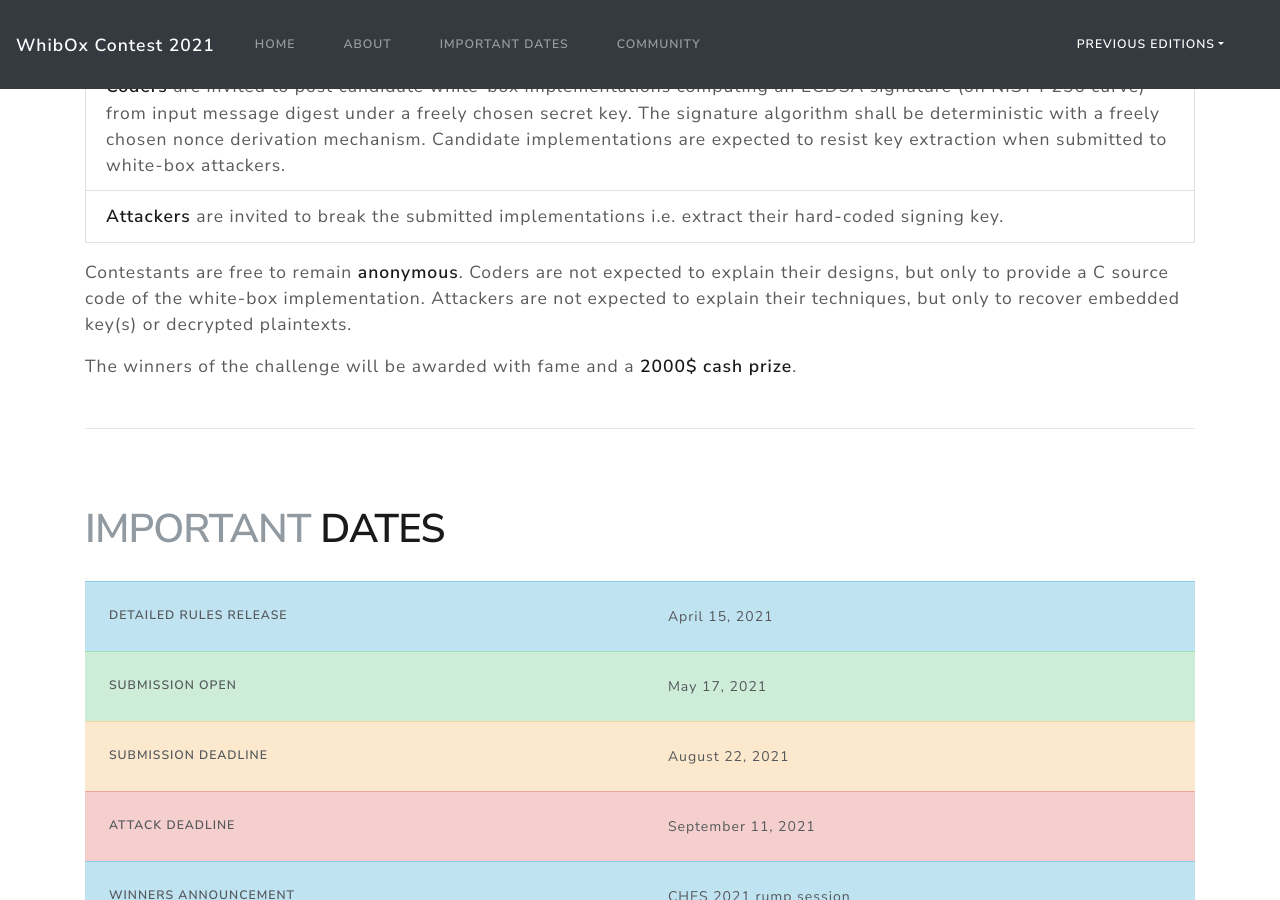
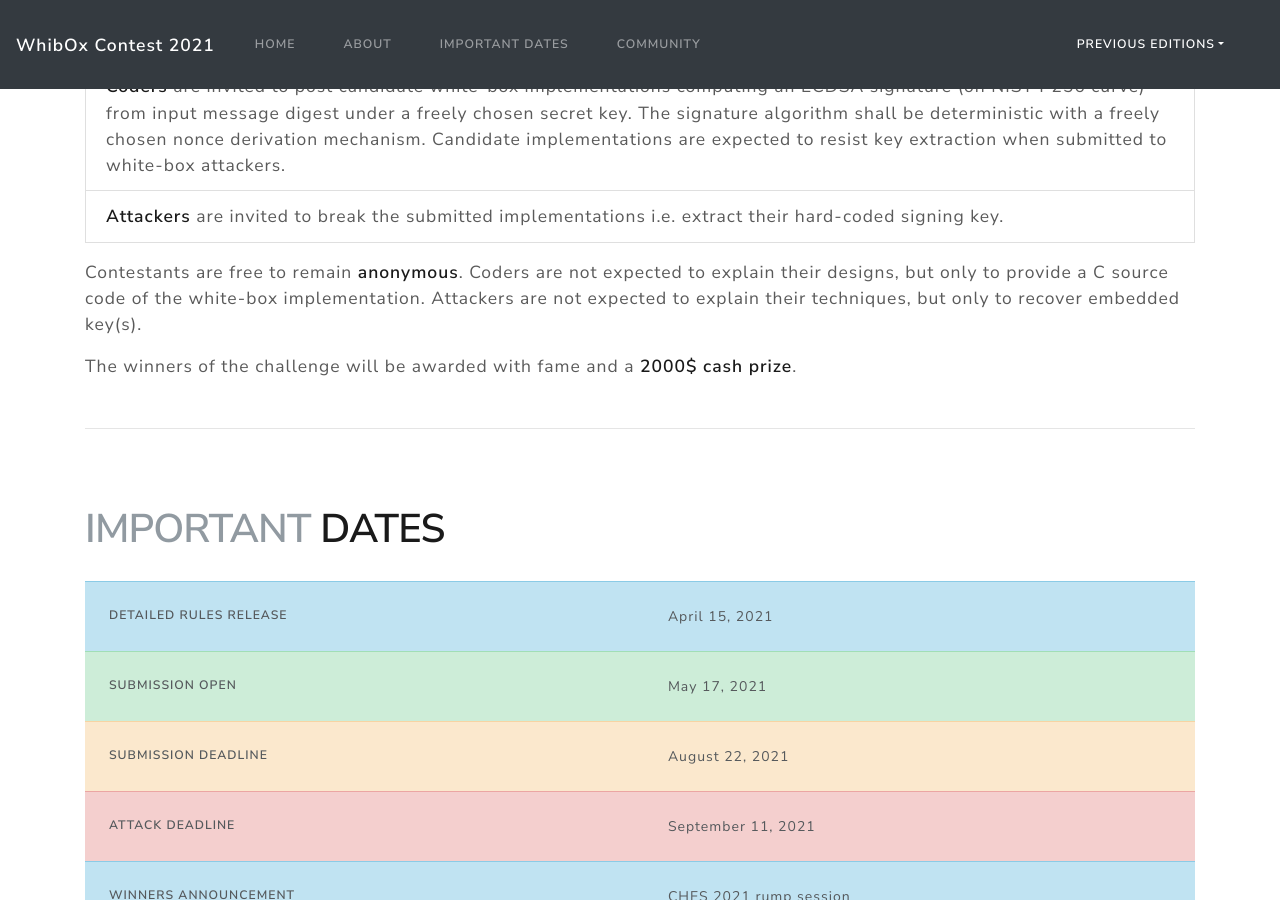
Before and after one commit to whibox-contest/whibox-contest.github.io, a Jekyll site: the page built from 2021/index.html, in a window 1280 px wide and 900 px high, scrolled down 743 px. Built offline with Jekyll 4.4.1, drawn with Linux system fonts in a browser that asks for light colours.

```diff
--- a/2021/index.html
+++ b/2021/index.html
@@ -169,7 +169,7 @@ redirect_from: "/index.html"
             <p class="lead">
               Contestants are free to remain <span class="text-primary font-weight-bold">anonymous</span>.
               Coders are not expected to explain their designs, but only to provide a C source code of the white-box implementation.
-              Attackers are not expected to explain their techniques, but only to recover embedded key(s) or decrypted plaintexts.
+              Attackers are not expected to explain their techniques, but only to recover embedded key(s).
             </p>
             <p class="lead">
               The winners of the challenge will be awarded with fame and a <span class="text-primary font-weight-bold">2000$ cash prize</span>.
```
Also changed, not shown: 2021/assets/img/curve.svg.
